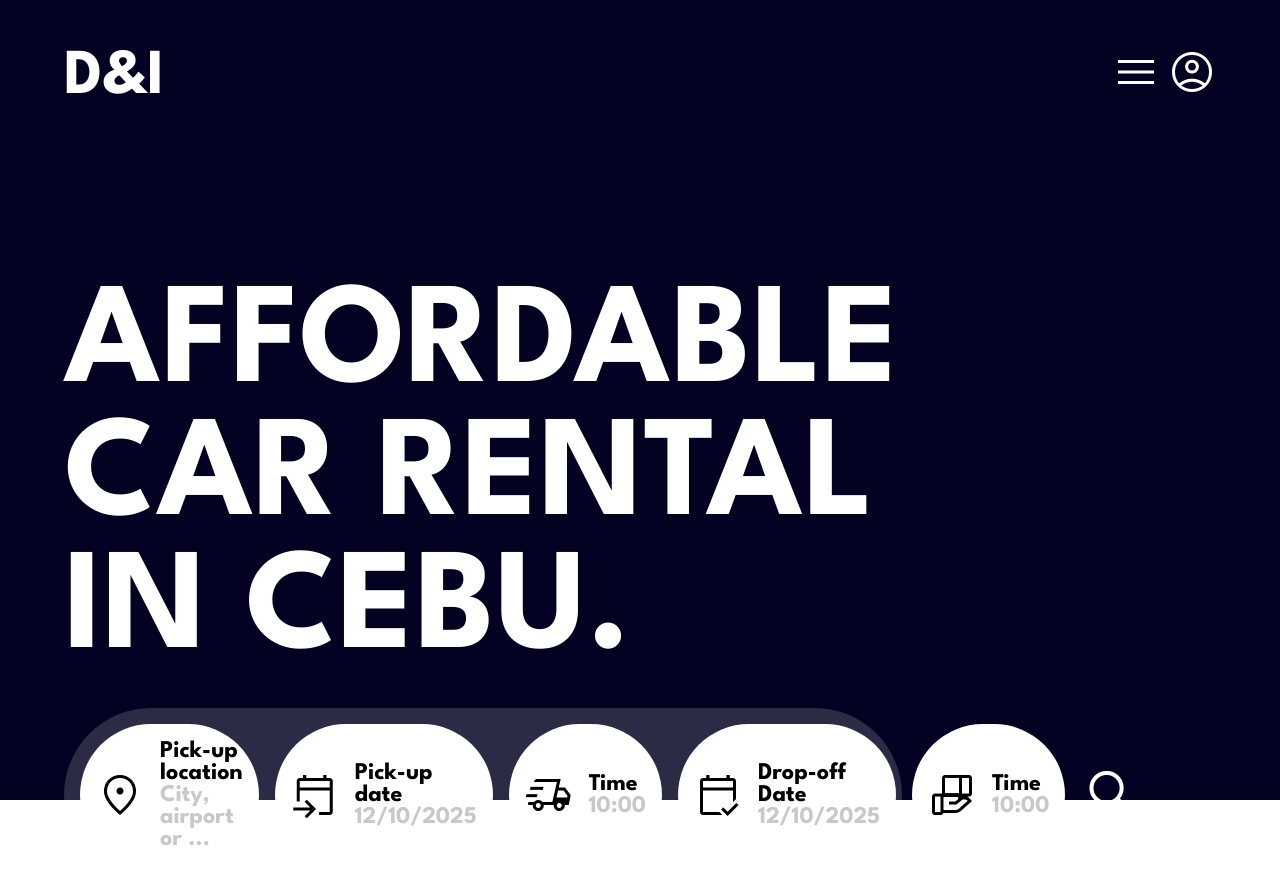
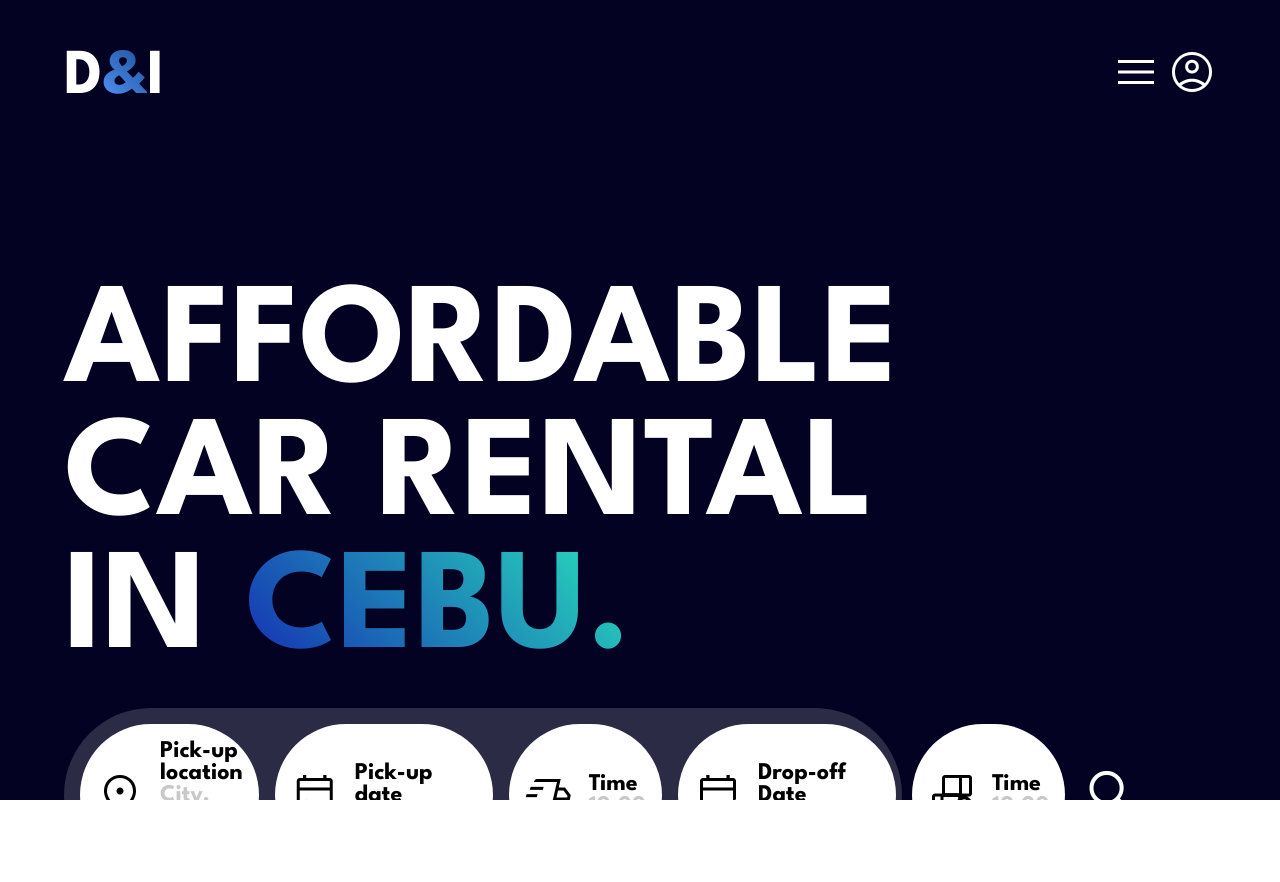
Before and after one commit to pewpil/car-draft, a React (Vite) app: page / in a window 1280 px wide. After the commit the page ends 800 px from the top, so only its background shows below. Built offline with nearby package versions, Linux system fonts and the light colour scheme.

Commit message:
&, cebu. lettering

```diff
--- a/src/App.module.css
+++ b/src/App.module.css
@@ -4,5 +4,5 @@
 	display: grid;
 	grid-template-columns: repeat(1600, 1fr);
 	grid-template-rows: repeat(900, 1fr);
-	background-color: #1f1f1f;
+	background-color: #d9d9d9;
 }
--- a/src/components/home/Hero.tsx
+++ b/src/components/home/Hero.tsx
@@ -6,7 +6,7 @@ import style from "../../styles/Hero.module.css";
 export default function Hero(): ReactElement {
 	return (
 		<div id={style.hero}>
-			<h1 id={style.headline}>AFFORDABLE CAR RENTAL IN CEBU.</h1>
+			<h1 id={style.headline}>AFFORDABLE CAR RENTAL IN <span className={style.calg}>CEBU.</span></h1>
 		</div>
 	);
 }
--- /dev/null
+++ b/src/components/home/HeroCTAs.tsx
@@ -0,0 +1,17 @@
+"use strict";
+import type { ReactElement } from "react";
+import style from "../../styles/HeroCTAs.module.css";
+
+import NavBar from "./NavBar";
+import Hero from "./Hero";
+import Action from "./Action";
+
+export default function HeroCTAs(): ReactElement {
+	return (
+		<div id={style.hero_ctas}>
+			<NavBar></NavBar>
+			<Hero></Hero>
+			<Action></Action>
+		</div>
+	);
+}
--- a/src/components/home/Home.tsx
+++ b/src/components/home/Home.tsx
@@ -1,16 +1,12 @@
 "use strict";
 import type { ReactElement } from "react";
 import style from "../../styles/Home.module.css";
-import NavBar from "./NavBar";
-import Hero from "./Hero";
-import Action from "./Action";
+import HeroCTAs from "./HeroCTAs";
 
 export default function Home(): ReactElement {
 	return (
 		<div id={style.home}>
-			<NavBar></NavBar>
-			<Hero></Hero>
-			<Action></Action>
+			<HeroCTAs></HeroCTAs>
 		</div>
 	);
 }
--- a/src/components/home/NavBar.tsx
+++ b/src/components/home/NavBar.tsx
@@ -5,7 +5,9 @@ import style from "../../styles/NavBar.module.css";
 export default function NavBar(): ReactElement {
 	return (
 		<nav id={style.navbar}>
-			<h1 id={style.company}>D&I</h1>
+			<h1 id={style.company}>
+				D<span className={style.calg}>&</span>I
+			</h1>
 			<div id={style.nav_actions}>
 				<span className={`${"material-symbols-outlined"} ${style.icon}`}>
 					menu
--- a/src/styles/Hero.module.css
+++ b/src/styles/Hero.module.css
@@ -9,3 +9,10 @@
 	font-size: 9rem;
 	width: 80%;
 }
+
+.calg {
+	background: -webkit-linear-gradient(45deg, #1429b3, #28e0bb);
+	-webkit-background-clip: text;
+	background-clip: text;
+	-webkit-text-fill-color: transparent;
+}
--- /dev/null
+++ b/src/styles/HeroCTAs.module.css
@@ -0,0 +1,5 @@
+#hero_ctas {
+	background-color: #040222;
+	padding: 3rem 4rem 3rem 4rem;
+	padding-bottom: 7rem;
+}
--- a/src/styles/Home.module.css
+++ b/src/styles/Home.module.css
@@ -1,6 +1,5 @@
 #home {
-	background-color: #040222;
 	grid-column: 1 / -1;
 	grid-row: 1 / -1;
-	padding: 3rem 4rem 3rem 4rem;
+	overflow: scroll;
 }
--- a/src/styles/NavBar.module.css
+++ b/src/styles/NavBar.module.css
@@ -8,14 +8,23 @@
 	color: #ffffff;
 	font-family: "League Spartan", sans-serif;
 	flex: 1 1;
+	cursor: pointer;
 }
 
 .icon {
 	color: #ffffff;
 	font-size: 3rem;
 	margin-left: .5rem;
+	cursor: pointer;
 }
 
 #actions {
 	align-self: flex-end;
 }
+
+.calg {
+	background: -webkit-linear-gradient(45deg, #5699ff, #1d4f99);
+	-webkit-background-clip: text;
+	background-clip: text;
+	-webkit-text-fill-color: transparent;
+}
```
Also changed, not shown: public/car.png (added), 3 other files (tests, documents, lock files or other folders).
